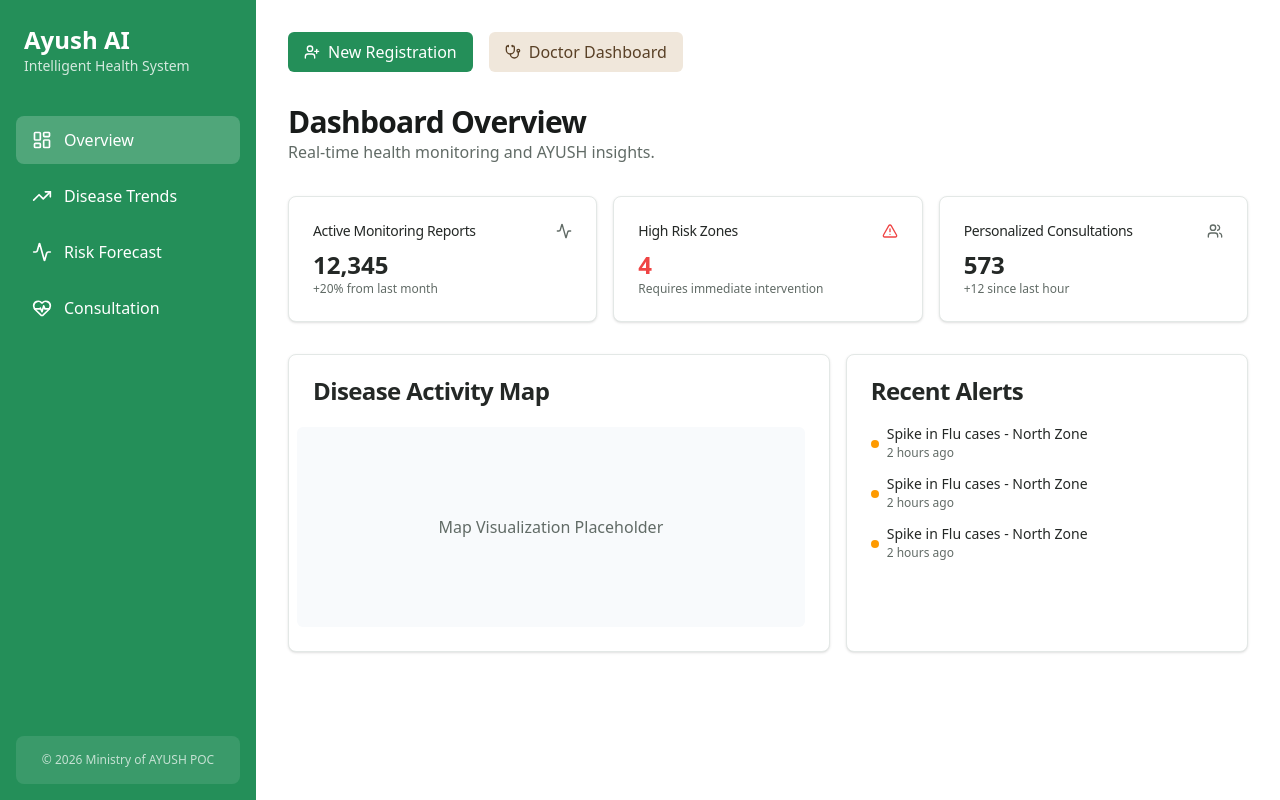
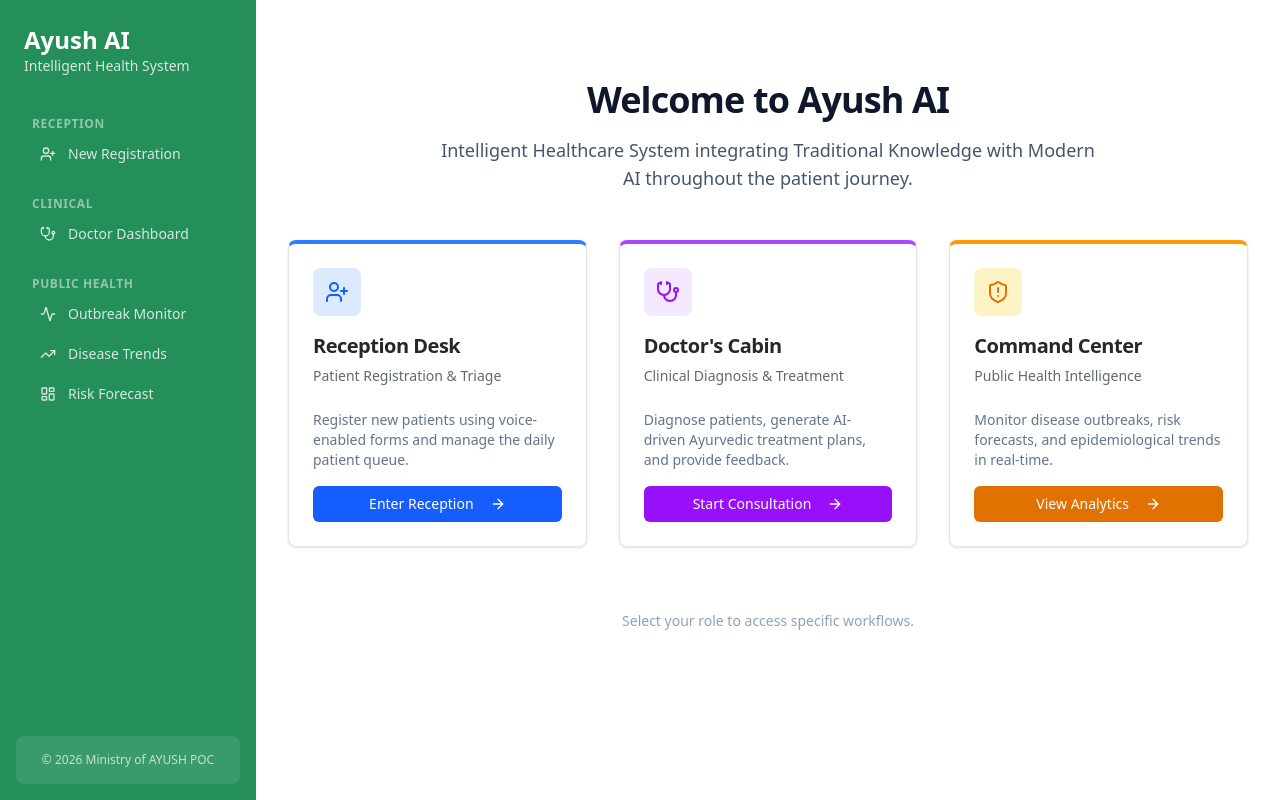
Before and after one commit to s4ai-io/ayush-indiaai, a Next.js app: page / in a window 1280 px wide. Built offline with nearby package versions, Linux system fonts and the light colour scheme.

Commit message:
UI/UX streamlining with pipeline

```diff
--- a/src/app/page.tsx
+++ b/src/app/page.tsx
@@ -1,88 +1,88 @@
 import { Card, CardHeader, CardTitle, CardContent, CardDescription } from "@/components/ui/card";
-import { Activity, Users, AlertTriangle, UserPlus, Stethoscope } from "lucide-react";
+import { Activity, Users, UserPlus, Stethoscope, ArrowRight, ShieldAlert } from "lucide-react";
 import Link from "next/link";
+import { Button } from "@/components/ui/button";
 
-export default function DashboardPage() {
+export default function LandingPage() {
     return (
-        <div className="space-y-8">
-            <div className="flex gap-4">
-                <Link href="/registration" className="flex items-center gap-2 bg-primary text-primary-foreground px-4 py-2 rounded-md hover:bg-primary/90">
-                    <UserPlus className="h-4 w-4" />
-                    New Registration
-                </Link>
-                <Link href="/doctor" className="flex items-center gap-2 bg-secondary text-secondary-foreground px-4 py-2 rounded-md hover:bg-secondary/80">
-                    <Stethoscope className="h-4 w-4" />
-                    Doctor Dashboard
-                </Link>
+        <div className="space-y-8 max-w-5xl mx-auto py-12">
+            <div className="text-center space-y-4 mb-12">
+                <h1 className="text-4xl font-bold tracking-tight text-slate-900">Welcome to Ayush AI</h1>
+                <p className="text-lg text-slate-600 max-w-2xl mx-auto">
+                    Intelligent Healthcare System integrating Traditional Knowledge with Modern AI throughout the patient journey.
+                </p>
             </div>
 
-            <div>
-                <h2 className="text-3xl font-bold tracking-tight">Dashboard Overview</h2>
-                <p className="text-muted-foreground">Real-time health monitoring and AYUSH insights.</p>
-            </div>
-
-            <div className="grid gap-4 md:grid-cols-2 lg:grid-cols-3">
-                <Card>
-                    <CardHeader className="flex flex-row items-center justify-between space-y-0 pb-2">
-                        <CardTitle className="text-sm font-medium">Active Monitoring Reports</CardTitle>
-                        <Activity className="h-4 w-4 text-muted-foreground" />
+            <div className="grid gap-8 md:grid-cols-3">
+                {/* Reception Role */}
+                <Card className="hover:shadow-lg transition-shadow border-t-4 border-t-blue-500">
+                    <CardHeader>
+                        <div className="w-12 h-12 bg-blue-100 rounded-lg flex items-center justify-center mb-4 text-blue-600">
+                            <UserPlus className="h-6 w-6" />
+                        </div>
+                        <CardTitle className="text-xl">Reception Desk</CardTitle>
+                        <CardDescription>Patient Registration & Triage</CardDescription>
                     </CardHeader>
-                    <CardContent>
-                        <div className="text-2xl font-bold">12,345</div>
-                        <p className="text-xs text-muted-foreground">+20% from last month</p>
+                    <CardContent className="space-y-4">
+                        <p className="text-sm text-slate-500 min-h-[60px]">
+                            Register new patients using voice-enabled forms and manage the daily patient queue.
+                        </p>
+                        <Link href="/registration" className="block">
+                            <Button className="w-full bg-blue-600 hover:bg-blue-700">
+                                Enter Reception
+                                <ArrowRight className="ml-2 h-4 w-4" />
+                            </Button>
+                        </Link>
                     </CardContent>
                 </Card>
-                <Card>
-                    <CardHeader className="flex flex-row items-center justify-between space-y-0 pb-2">
-                        <CardTitle className="text-sm font-medium">High Risk Zones</CardTitle>
-                        <AlertTriangle className="h-4 w-4 text-destructive" />
+
+                {/* Clinical Role */}
+                <Card className="hover:shadow-lg transition-shadow border-t-4 border-t-purple-500">
+                    <CardHeader>
+                        <div className="w-12 h-12 bg-purple-100 rounded-lg flex items-center justify-center mb-4 text-purple-600">
+                            <Stethoscope className="h-6 w-6" />
+                        </div>
+                        <CardTitle className="text-xl">Doctor's Cabin</CardTitle>
+                        <CardDescription>Clinical Diagnosis & Treatment</CardDescription>
                     </CardHeader>
-                    <CardContent>
-                        <div className="text-2xl font-bold text-destructive">4</div>
-                        <p className="text-xs text-muted-foreground">Requires immediate intervention</p>
+                    <CardContent className="space-y-4">
+                        <p className="text-sm text-slate-500 min-h-[60px]">
+                            Diagnose patients, generate AI-driven Ayurvedic treatment plans, and provide feedback.
+                        </p>
+                        <Link href="/doctor" className="block">
+                            <Button className="w-full bg-purple-600 hover:bg-purple-700">
+                                Start Consultation
+                                <ArrowRight className="ml-2 h-4 w-4" />
+                            </Button>
+                        </Link>
                     </CardContent>
                 </Card>
-                <Card>
-                    <CardHeader className="flex flex-row items-center justify-between space-y-0 pb-2">
-                        <CardTitle className="text-sm font-medium">Personalized Consultations</CardTitle>
-                        <Users className="h-4 w-4 text-muted-foreground" />
+
+                {/* Public Health Role */}
+                <Card className="hover:shadow-lg transition-shadow border-t-4 border-t-amber-500">
+                    <CardHeader>
+                        <div className="w-12 h-12 bg-amber-100 rounded-lg flex items-center justify-center mb-4 text-amber-600">
+                            <ShieldAlert className="h-6 w-6" />
+                        </div>
+                        <CardTitle className="text-xl">Command Center</CardTitle>
+                        <CardDescription>Public Health Intelligence</CardDescription>
                     </CardHeader>
-                    <CardContent>
-                        <div className="text-2xl font-bold">573</div>
-                        <p className="text-xs text-muted-foreground">+12 since last hour</p>
+                    <CardContent className="space-y-4">
+                        <p className="text-sm text-slate-500 min-h-[60px]">
+                            Monitor disease outbreaks, risk forecasts, and epidemiological trends in real-time.
+                        </p>
+                        <Link href="/public-health/dashboard" className="block">
+                            <Button className="w-full bg-amber-600 hover:bg-amber-700">
+                                View Analytics
+                                <ArrowRight className="ml-2 h-4 w-4" />
+                            </Button>
+                        </Link>
                     </CardContent>
                 </Card>
             </div>
 
-            <div className="grid gap-4 md:grid-cols-2 lg:grid-cols-7">
-                <Card className="col-span-4">
-                    <CardHeader>
-                        <CardTitle>Disease Activity Map</CardTitle>
-                    </CardHeader>
-                    <CardContent className="pl-2">
-                        <div className="h-[200px] flex items-center justify-center text-muted-foreground bg-slate-50 rounded-md">
-                            Map Visualization Placeholder
-                        </div>
-                    </CardContent>
-                </Card>
-                <Card className="col-span-3">
-                    <CardHeader>
-                        <CardTitle>Recent Alerts</CardTitle>
-                    </CardHeader>
-                    <CardContent>
-                        <div className="space-y-4">
-                            {[1, 2, 3].map((i) => (
-                                <div key={i} className="flex items-center">
-                                    <span className="w-2 h-2 bg-amber-500 rounded-full mr-2" />
-                                    <div className="space-y-1">
-                                        <p className="text-sm font-medium leading-none">Spike in Flu cases - North Zone</p>
-                                        <p className="text-xs text-muted-foreground">2 hours ago</p>
-                                    </div>
-                                </div>
-                            ))}
-                        </div>
-                    </CardContent>
-                </Card>
+            <div className="mt-16 text-center text-sm text-slate-400">
+                <p>Select your role to access specific workflows.</p>
             </div>
         </div >
     );
--- a/src/components/layout/Sidebar.tsx
+++ b/src/components/layout/Sidebar.tsx
@@ -3,7 +3,7 @@
 import Link from "next/link";
 import { usePathname } from "next/navigation";
 import { cn } from "@/lib/utils";
-import { LayoutDashboard, TrendingUp, Activity, HeartPulse } from "lucide-react";
+import { LayoutDashboard, TrendingUp, Activity, HeartPulse, UserPlus, Stethoscope, Users } from "lucide-react";
 
 const navItems = [
     { name: "Overview", href: "/", icon: LayoutDashboard },
@@ -25,23 +25,41 @@ export function Sidebar({ className }: SidebarProps) {
                 <h1 className="text-2xl font-bold">Ayush AI</h1>
                 <p className="text-sm opacity-80">Intelligent Health System</p>
             </div>
-            <nav className="flex-1 space-y-2">
-                {navItems.map((item) => {
-                    const isActive = pathname === item.href || (item.href !== "/" && pathname.startsWith(item.href));
-                    return (
-                        <Link
-                            key={item.href}
-                            href={item.href}
-                            className={cn(
-                                "flex items-center gap-3 px-4 py-3 rounded-lg transition-colors",
-                                isActive ? "bg-white/20 font-medium" : "hover:bg-white/10"
-                            )}
-                        >
-                            <item.icon className="h-5 w-5" />
-                            <span>{item.name}</span>
-                        </Link>
-                    );
-                })}
+            <nav className="flex-1 space-y-6 overflow-y-auto">
+                {/* Reception */}
+                <div className="space-y-1">
+                    <h2 className="px-4 text-xs font-semibold text-white/50 uppercase tracking-wider">Reception</h2>
+                    <Link href="/registration" className={cn("flex items-center gap-3 px-4 py-2 mx-2 rounded-lg transition-colors text-sm", pathname === "/registration" ? "bg-white/20 text-white" : "text-white/80 hover:bg-white/10")}>
+                        <UserPlus className="h-4 w-4" />
+                        <span>New Registration</span>
+                    </Link>
+                </div>
+
+                {/* Clinical */}
+                <div className="space-y-1">
+                    <h2 className="px-4 text-xs font-semibold text-white/50 uppercase tracking-wider">Clinical</h2>
+                    <Link href="/doctor" className={cn("flex items-center gap-3 px-4 py-2 mx-2 rounded-lg transition-colors text-sm", pathname === "/doctor" ? "bg-white/20 text-white" : "text-white/80 hover:bg-white/10")}>
+                        <Stethoscope className="h-4 w-4" />
+                        <span>Doctor Dashboard</span>
+                    </Link>
+                </div>
+
+                {/* Intelligence */}
+                <div className="space-y-1">
+                    <h2 className="px-4 text-xs font-semibold text-white/50 uppercase tracking-wider">Public Health</h2>
+                    <Link href="/public-health/dashboard" className={cn("flex items-center gap-3 px-4 py-2 mx-2 rounded-lg transition-colors text-sm", pathname.includes("/public-health") ? "bg-white/20 text-white" : "text-white/80 hover:bg-white/10")}>
+                        <Activity className="h-4 w-4" />
+                        <span>Outbreak Monitor</span>
+                    </Link>
+                    <Link href="/trends" className={cn("flex items-center gap-3 px-4 py-2 mx-2 rounded-lg transition-colors text-sm", pathname === "/trends" ? "bg-white/20 text-white" : "text-white/80 hover:bg-white/10")}>
+                        <TrendingUp className="h-4 w-4" />
+                        <span>Disease Trends</span>
+                    </Link>
+                    <Link href="/forecasting" className={cn("flex items-center gap-3 px-4 py-2 mx-2 rounded-lg transition-colors text-sm", pathname === "/forecasting" ? "bg-white/20 text-white" : "text-white/80 hover:bg-white/10")}>
+                        <LayoutDashboard className="h-4 w-4" />
+                        <span>Risk Forecast</span>
+                    </Link>
+                </div>
             </nav>
             <div className="p-4 bg-white/10 rounded-lg mt-auto">
                 <p className="text-xs text-center opacity-70">© 2026 Ministry of AYUSH POC</p>
```
Also changed, not shown: src/app/doctor/diagnosis/[id]/page.tsx (+22 -4 lines).
